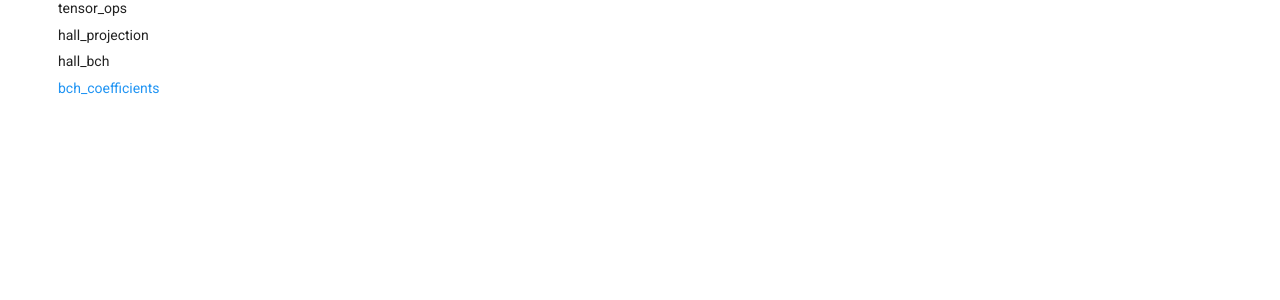
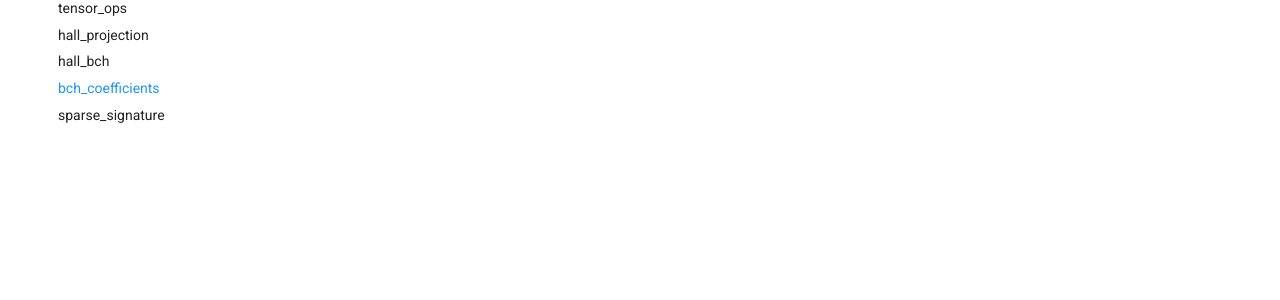
Before and after one commit to Froskekongen/log_signatures_pytorch, an MkDocs documentation site: the page built from docs/api/bch_coefficients.md, in a window 1280 px wide. Shown: the part 292-592 px from the top of the page. Built offline with MkDocs 1.6.1 and Material for MkDocs 9.7.7, drawn with Linux system fonts in a browser that asks for light colours; comment, search, counter and statistics services are not loaded.

Commit message:
Add sparse signature to docs

```diff
--- a/mkdocs.yml
+++ b/mkdocs.yml
@@ -29,6 +29,7 @@ nav:
     - hall_projection: api/hall_projection.md
     - hall_bch: api/hall_bch.md
     - bch_coefficients: api/bch_coefficients.md
+    - sparse_signature: api/sparse_signature.md
 
 plugins:
   - search
```
